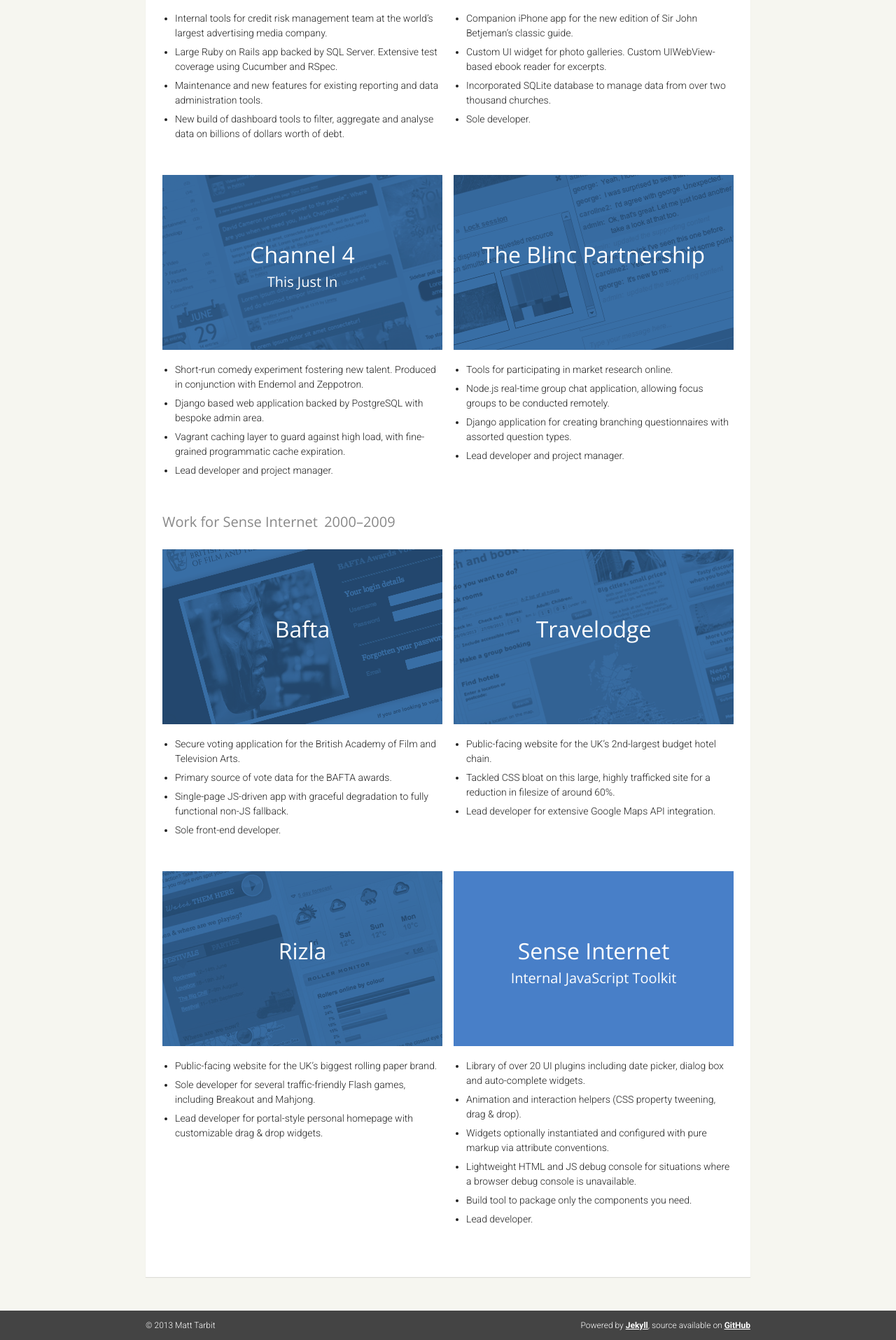
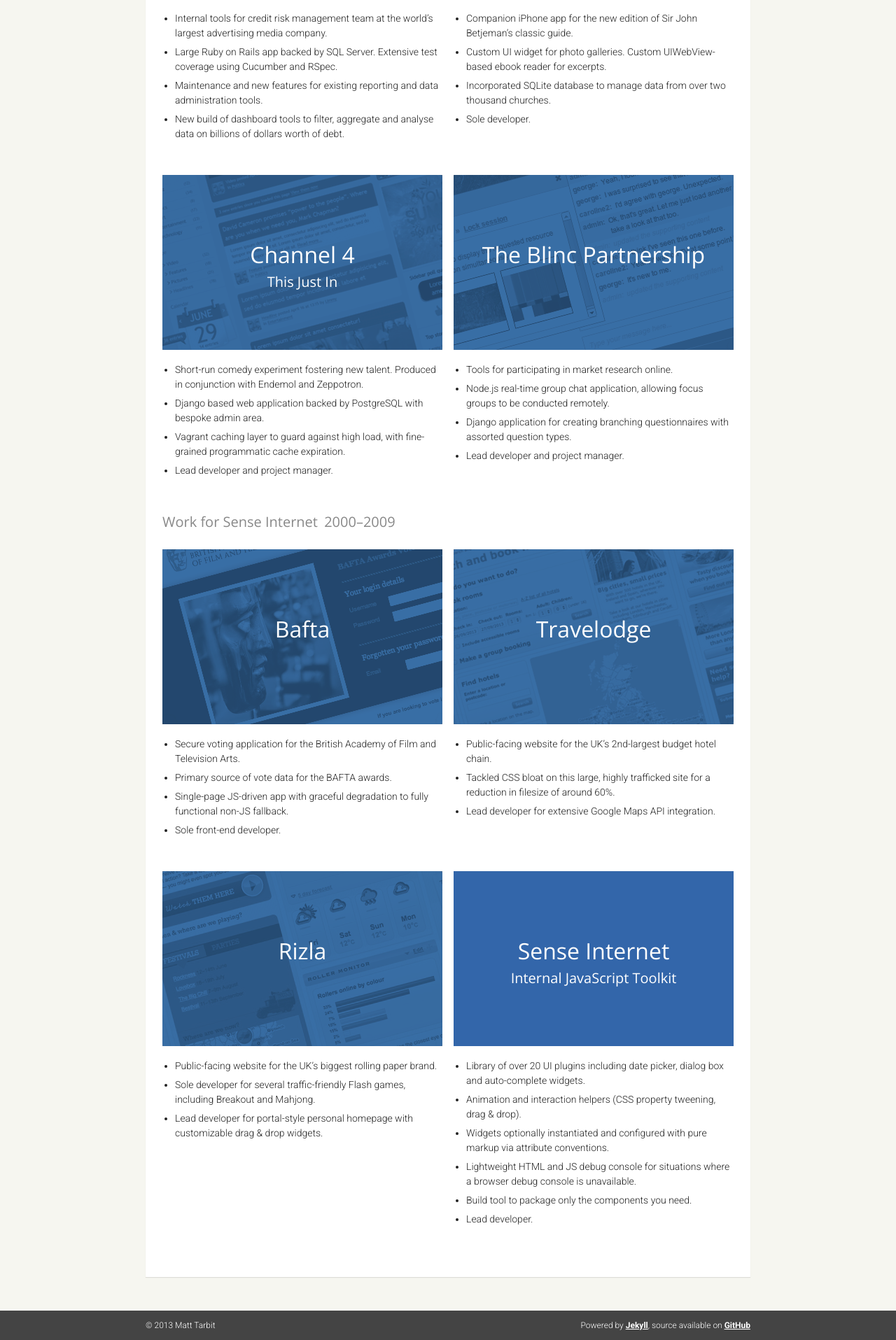
Before and after one commit to mtarbit/mtarbit.github.io, a Jekyll site: the page built from work/index.html, in a window 1280 px wide. Shown: the part 703-2618 px from the top of the page at 70% size. Built offline with Jekyll 4.4.1, drawn with Linux system fonts in a browser that asks for light colours.

Commit message:
Tiny colour tweaks.

```diff
--- a/assets/stylesheets/_sass/main.scss
+++ b/assets/stylesheets/_sass/main.scss
@@ -279,7 +279,7 @@
     margin-bottom: 12px;
     width: 80px;
     height: 80px;
-    background: $spot-color url(http://www.gravatar.com/avatar/09817af0e39bf34eb915a9319d827260.png) no-repeat;
+    background: $dark-grey url(http://www.gravatar.com/avatar/09817af0e39bf34eb915a9319d827260.png) no-repeat;
     border: 3px solid #fff;
     border-radius: 50px;
 }
@@ -335,7 +335,7 @@
     .screen {
         width: 400px;
         height: 250px;
-        background: $blue-color;
+        background: darken($blue-color, 10%);
         margin-bottom: 18px;
 
         img {
```
Also changed, not shown: assets/stylesheets/main.min.css.
